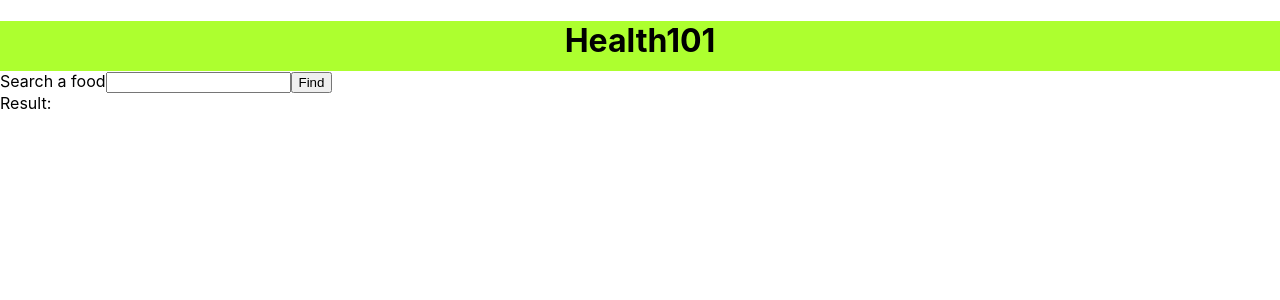
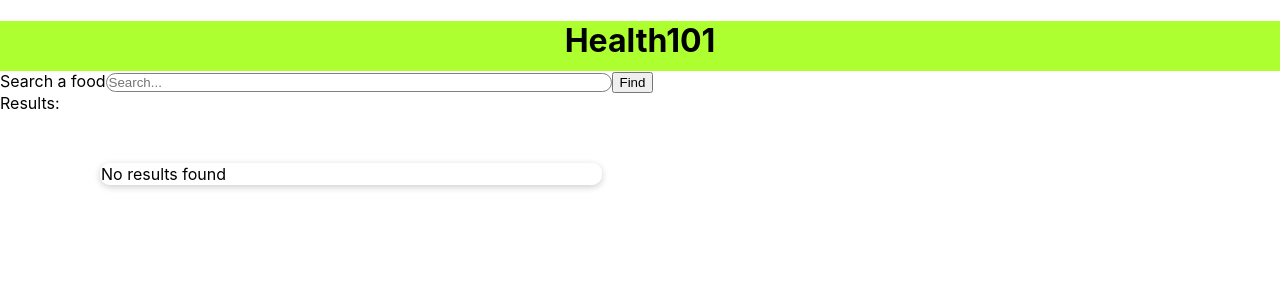
Before and after one commit to DasDeveloper/Health101, a React (Create React App) app in the folder client/: page /searchfood in a window 1280 px wide. Shown: the top 300 px of the page. Built offline with nearby package versions, Linux system fonts and the light colour scheme.

Commit message:
Some fixes to searchFood

```diff
--- a/client/src/components/searchFood.js
+++ b/client/src/components/searchFood.js
@@ -1,6 +1,6 @@
 import axios from 'axios'
-import { useEffect, useState } from "react";
-
+import { useState } from "react";
+import "../css/searchFood.css"
 
 const SearchFood = () =>{
 
@@ -20,17 +20,35 @@ const SearchFood = () =>{
 
     return (
         <div>
+            <div>
 
-            <label for="search">Search a food</label>
-            <input type="text" id="search" name="search" onChange={e => setFood(e.target.value)}></input>
-            <button onClick={getFood}>Find</button>
+                <label for="search">Search a food</label>
+                <input className="searchBar" type="text" id="search" name="search" placeholder="Search..." onChange={e => setFood(e.target.value)}></input>
+                <button onClick={getFood}>Find</button>
+            </div>
 
             <div>
-                Result:
+                Results:
 
-                {result.map(el =>(
-                    <div key={el._id}> {el.name + el.calories + el.serving}</div>
-                ))}
+                <div className="resultDetails">
+
+                    {result.length!=0 ? (<div>
+                        {result.map(el =>(
+
+                        <div>
+                            <h3>Name: {el.name}</h3>
+                            <h3>Calories: {el.calories}</h3>
+                            <h3>Serving: {el.serving} units</h3>
+                            <button>Add to daily calories</button>
+                        </div>
+
+                    ))}
+                    </div>):
+                    (<div>No results found</div>)}
+
+                </div>
+
+
 
 
 
--- /dev/null
+++ b/client/src/css/searchFood.css
@@ -0,0 +1,20 @@
+.searchBar {
+    width: 500px;
+    border: 1px gray solid;
+    border-radius: 10px;
+    background-color: white;
+    margin: auto;
+
+
+}
+
+.resultDetails{
+    border: 1px white solid;
+    width: 500px;
+    border-radius: 10px;
+    height: max-content;
+    margin: 50px;
+    margin-left: 100px;
+    box-shadow: rgba(0, 0, 0, 0.2) 0px 2px 7px 0px;
+
+}
```
